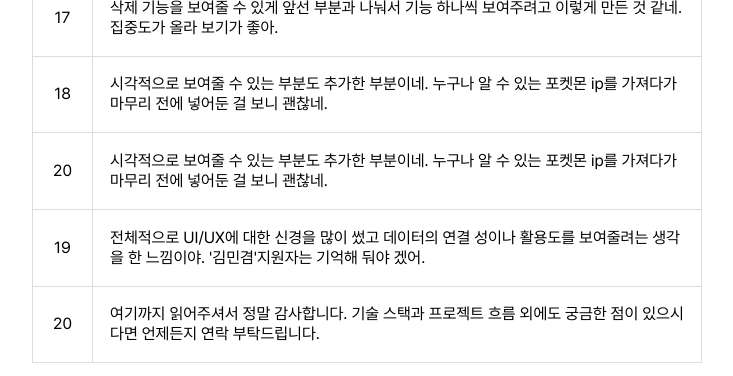
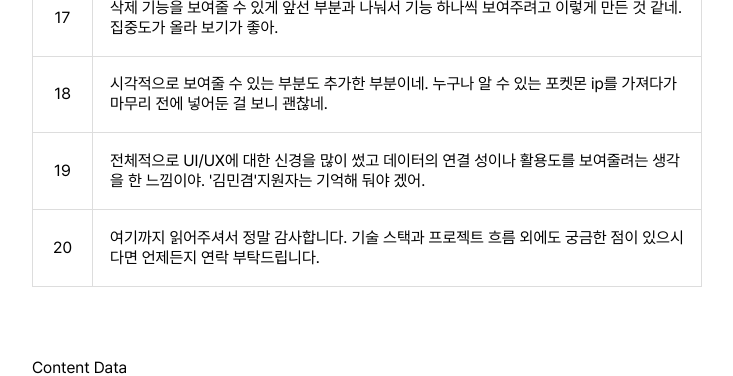
Before and after one commit to kimminkum/thebriefing, a Next.js app: page /datapage in a window 1280 px wide. Shown: the part 1500-1876 px from the top of the page, without its empty margins (273-1006 px from the left). Built offline with nearby package versions, Linux system fonts and the light colour scheme.

Commit message:
중복삭제

```diff
--- a/src/components/Scenario/PokeApiDetailInteract.tsx
+++ b/src/components/Scenario/PokeApiDetailInteract.tsx
@@ -26,8 +26,7 @@ const Container = styled.div`
 
 const Filter = styled.select`
   margin-bottom: 1rem;
-  padding: 0.6rem 1rem;
-  font-size: 1rem;
+  padding: 6px 12px;
   border: 1px solid #ccc;
   border-radius: 6px;
   background-color: #f5f7fa;
@@ -162,7 +161,10 @@ const PokeApiDetailInteract: React.FC = () => {
         타입별 필터 및 능력치를 시각적으로 비교해 보세요.
       </p>
 
-      <Filter onChange={(e) => setTypeFilter(e.target.value)}>
+      <Filter
+        className="font-18"
+        onChange={(e) => setTypeFilter(e.target.value)}
+      >
         <option value="">모든 타입</option>
         {typeOptions.map((type) => (
           <option key={type} value={type}>
--- a/src/data/scenarioData.ts
+++ b/src/data/scenarioData.ts
@@ -192,14 +192,6 @@ export const scenarioData: ScenarioItem[] = [
     }
   },
   {
-    id: 20,
-    text: "시각적으로 보여줄 수 있는 부분도 추가한 부분이네. 누구나 알 수 있는 포켓몬 ip를 가져다가 마무리 전에 넣어둔 걸 보니 괜찮네.",
-    content: {
-      type: "component",
-      component: PokeApiDetailInteract
-    }
-  },
-  {
     id: 19,
     text: "전체적으로 UI/UX에 대한 신경을 많이 썼고 데이터의 연결 성이나 활용도를 보여줄려는 생각을 한 느낌이야. '김민겸'지원자는 기억해 둬야 겠어.",
     content: {
```
